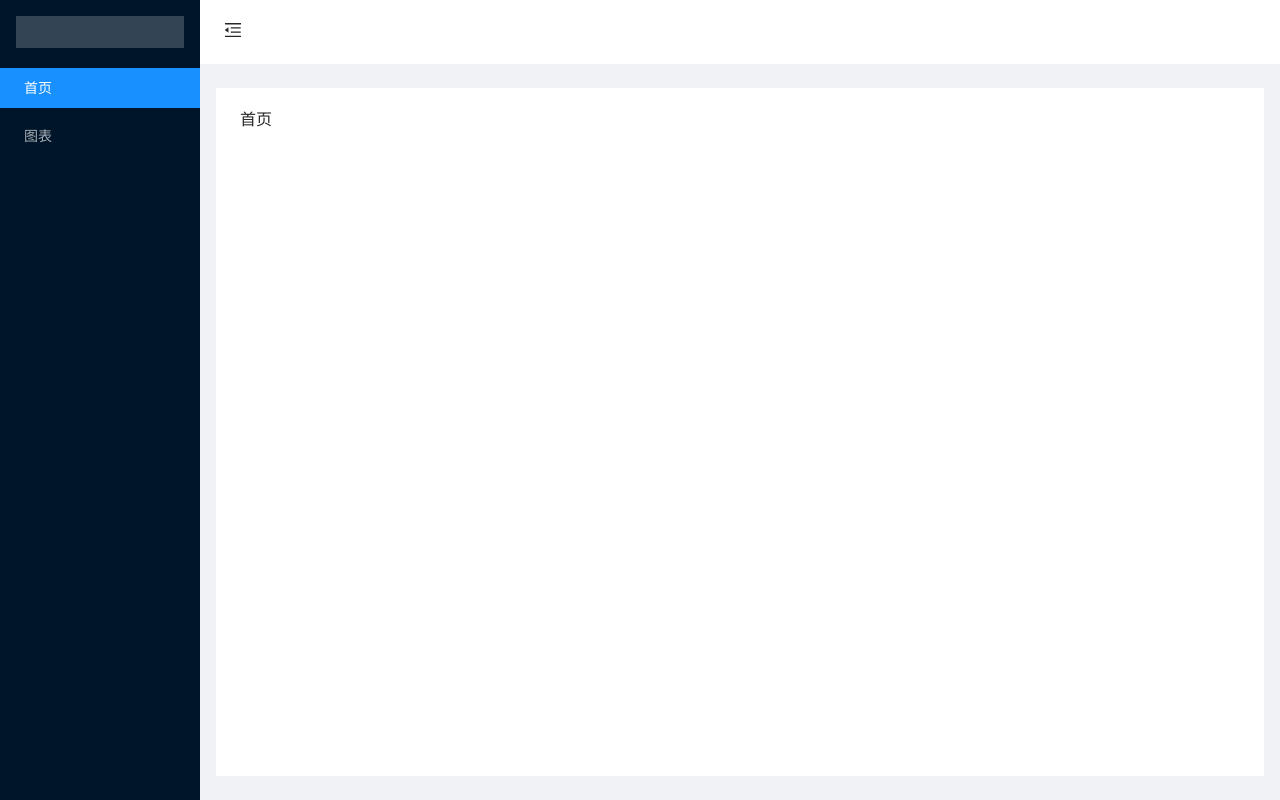
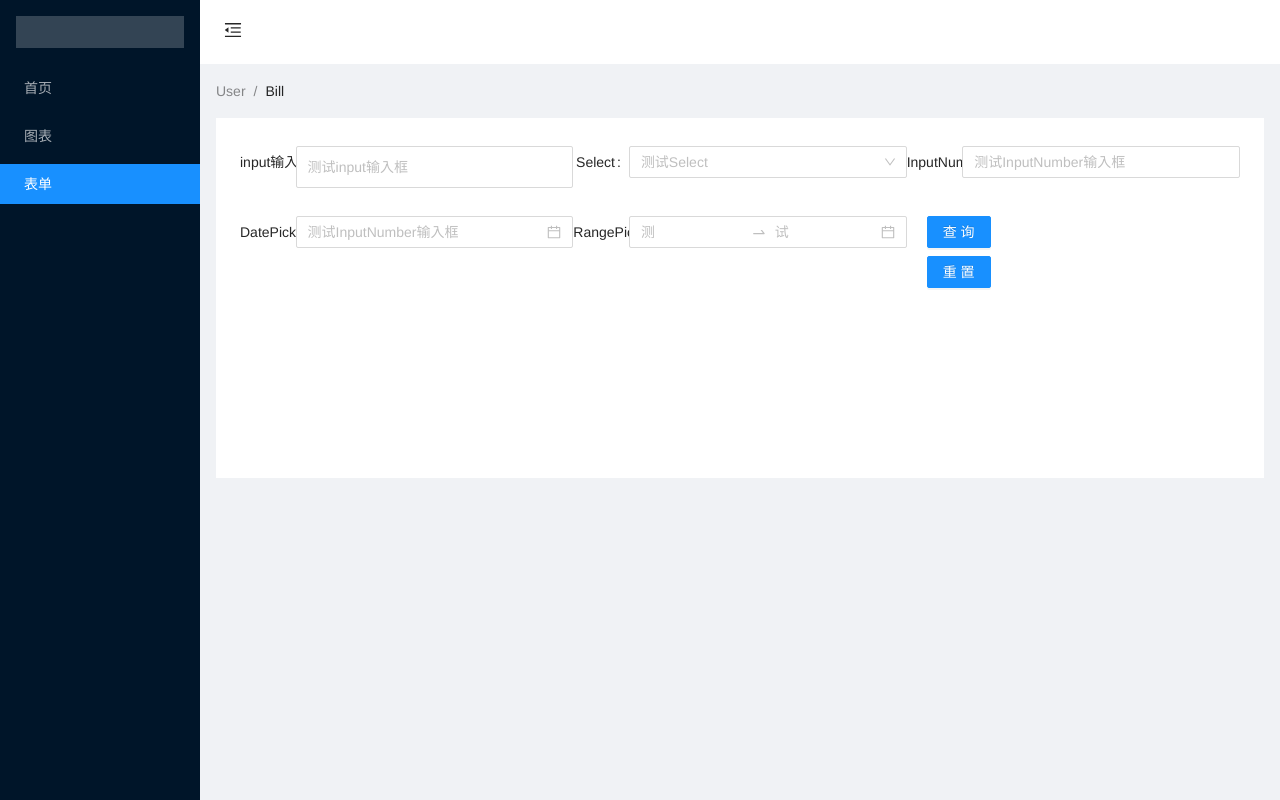
Before and after one commit to pengfeir/bs-frame, a React (Create React App) app: page /content/form in a window 1280 px wide. Before the commit this address led to /content/home. Built offline with nearby package versions, Linux system fonts and the light colour scheme.

Commit message:
fix(表单): 查询表单

```diff
--- /dev/null
+++ b/src/components/form/index.less
@@ -0,0 +1,11 @@
+.app-form {
+  .ant-picker {
+    width: 100%;
+  }
+  .ant-input-number {
+    width: 100%;
+  }
+  .ant-picker-range {
+    width: 100%;
+  }
+}
--- /dev/null
+++ b/src/components/form/index.tsx
@@ -0,0 +1,92 @@
+import React, { createElement, useState, useImperativeHandle } from 'react';
+import { Form, Row, Col, Button, Input, InputNumber, DatePicker, Select } from 'antd';
+import { SchemasItem, Schemas } from './interfance';
+import "./index.less"
+const { RangePicker } = DatePicker,
+  { Option } = Select,
+  formObj: any = {
+    "Input": Input,
+    "InputNumber": InputNumber,
+    "DatePicker": DatePicker,
+    "RangePicker": RangePicker,
+    "Select": Select,
+    "Option": Option,
+  },
+  AppSelect: React.FC<SchemasItem> = ({ onChange, ...props }) => {
+    console.log("MySelect", "render", props)
+    const { type, children: { type: childrenType, options } } = props
+    const onSelectChange = (e: string | number) => {
+      sendValue(e)
+    };
+    const sendValue = (v: string | number) => {
+      if (onChange) onChange(v)
+    }
+    let children = options.reduce((childrens: any, cur: any, i: number) => {
+      childrens.push(createElement(formObj[childrenType], { key: i, value: cur.value }, cur.name))
+      return childrens
+    }, [])
+    return (
+      createElement(formObj[type], { ...props.props, onChange: onSelectChange }, children)
+    )
+  },
+  SchemaForm: React.FC<Schemas> = ({ schemas }, ref) => {
+    console.log(ref)
+    console.log("SchemaForm", "render", schemas)
+    // 此处注意useImperativeHandle方法的的第一个参数是目标元素的ref引用
+    const [form] = Form.useForm();
+    const onFinish = (fieldsValue: any) => {
+      console.log(fieldsValue, form)
+    };
+    const onFieldsChange = (value: any) => {
+      console.log(value, "onFieldsChange")
+    }
+    //2k屏刚好
+    const layout = {
+      labelCol: { span: 4 },
+      wrapperCol: { span: 20 },
+    };
+    return (
+      <Form name="schema_form" form={form} onFinish={onFinish} onFieldsChange={onFieldsChange} {...layout} className="app-form">
+        <Row>
+          {schemas.filter(v => v.type !== "Button").map((v: SchemasItem, i: number) =>
+            <Col span={v.span || 8} key={i}>
+              <Form.Item
+                name={v.name}
+                label={v.label}
+              >
+                {(() => {
+                  switch (v.type) {
+                    case 'Select':
+                      return <AppSelect {...v} />
+                    default:
+                      return createElement(formObj[v.type], { ...v.props }, null)
+                  }
+                })()}
+              </Form.Item>
+            </Col>
+          )}
+          <Col span={4}>
+            <Form.Item>
+              {schemas.filter(v => v.type === "Button").map((v, i) => {
+                switch (v.props.formtype) {
+                  case 'submit':
+                    return <Button type={v.props.btntype} key={i} {...v.props} htmlType="submit">
+                      {v.props.btnname}
+                    </Button>
+                  case 'reset':
+                    return <Button type={v.props.btntype} key={i} {...v.props} onClick={() => {
+                      form.resetFields();
+                    }}>
+                      {v.props.btnname}
+                    </Button>
+                  default:
+                    return null
+                }
+              })}
+            </Form.Item>
+          </Col>
+        </Row>
+      </Form >
+    )
+  };
+export default SchemaForm
--- /dev/null
+++ b/src/components/form/interfance.tsx
@@ -0,0 +1,20 @@
+interface Props {
+  placeholder?: string
+  allowClear?: boolean
+  btnname?: string
+  btntype?: "primary"
+  className?: string
+  formtype?: "submit" | "reset"
+}
+export interface SchemasItem {
+  type: string,
+  props: Props,
+  label?: string,
+  name?: string,
+  span?: number,
+  onChange?(v: string | number): void,
+  children?: any,
+}
+export interface Schemas {
+  schemas: SchemasItem[]
+}
--- a/src/container/content/index.tsx
+++ b/src/container/content/index.tsx
@@ -1,50 +1,42 @@
-import React, { Component } from 'react';
-import { Layout } from 'antd';
-import Menu from "@/container/menu";
+import React, { useState } from 'react';
+import { Layout, Breadcrumb } from 'antd';
+import SideMenu from "@/container/menu";
 import "./index.less";
 import {
   MenuUnfoldOutlined,
   MenuFoldOutlined,
 } from '@ant-design/icons';
 const { Header, Content, Sider } = Layout;
+const View: React.FC = props => {
+  const [state, setState] = useState({ collapsed: false });
 
-class content extends Component {
-  state = {
-    collapsed: false,
-  };
-
-  toggle = () => {
-    this.setState({
-      collapsed: !this.state.collapsed,
-    });
-  };
-  render() {
   return (
-      <Layout className="layout">
-        <Sider trigger={null} collapsible collapsed={this.state.collapsed}>
+    <Layout className="layout" >
+      <Sider trigger={null} collapsible collapsed={state.collapsed}>
         <div className="logo" />
-          <Menu></Menu>
+        <SideMenu></SideMenu>
       </Sider>
       <Layout className="site-layout">
         <Header className="site-layout-background" style={{ padding: 0 }}>
-            {React.createElement(this.state.collapsed ? MenuUnfoldOutlined : MenuFoldOutlined, {
+          {React.createElement(state.collapsed ? MenuUnfoldOutlined : MenuFoldOutlined, {
             className: 'trigger',
-              onClick: this.toggle,
+            onClick: () => setState({ collapsed: !state.collapsed }),
           })}
         </Header>
         <Content
-            className="site-layout-background"
           style={{
-              margin: '24px 16px',
-              padding: 24,
-              minHeight: 280,
+            margin: '0 16px'
           }}
-          >
-            {this.props.children}
+        ><Breadcrumb style={{ margin: '16px 0' }}>
+            <Breadcrumb.Item>User</Breadcrumb.Item>
+            <Breadcrumb.Item>Bill</Breadcrumb.Item>
+          </Breadcrumb>
+          <div className="site-layout-background" style={{ padding: 24, minHeight: 360 }}>
+            {props.children}
+          </div>
         </Content>
       </Layout>
-      </Layout>
-    );
+    </Layout >
+  )
 }
-}
-export default content;
+export default View;
--- a/src/container/login/index.tsx
+++ b/src/container/login/index.tsx
@@ -1,5 +1,5 @@
 import React from 'react';
-import { Form, Input, Button, Checkbox } from 'antd';
+import { Form, Input, Button } from 'antd';
 import "./index.less"
 const Login = () => {
   const [loginstatus, setLoginStatus] = React.useState<boolean>(false);
@@ -46,10 +46,6 @@ const Login = () => {
           <Input.Password />
         </Form.Item>
 
-        <Form.Item {...tailLayout} name="remember" valuePropName="checked">
-          <Checkbox>记住密码{loginstatus}</Checkbox>
-        </Form.Item>
-
         <Form.Item {...tailLayout}>
           <Button type="primary" htmlType="submit">
             登录
--- a/src/container/menu/index.tsx
+++ b/src/container/menu/index.tsx
@@ -1,25 +1,28 @@
-import React, { Component } from 'react';
-import {Menu} from 'antd';
+import React from 'react';
+import { Menu } from 'antd';
 import { NavLink } from "react-router-dom";
 const MENUARR = [
   {
-    path:"/content/home",key:"1",label:"首页"
+    path: "/content/home", key: "1", label: "首页"
   },
   {
-    path:"/content/chart",key:"2",label:"图表"
+    path: "/content/chart", key: "2", label: "图表"
+  },
+  {
+    path: "/content/form", key: "3", label: "表单"
   }
 ]
-class menu extends Component {
-  public render() {
-    return (
-      <Menu theme="dark" mode="inline" defaultSelectedKeys={['1']}>
-        {MENUARR.map(v=>{
-          return (<Menu.Item key={v.key}>
-          <NavLink to={ v.path }>{ v.label }</NavLink>
+const SideMenu: React.FC = () => {
+  let path = window.location.pathname,
+    pathKey = MENUARR.find(v => v.path === path) || MENUARR[0];
+  return (
+    <Menu theme="dark" mode="inline" defaultSelectedKeys={[pathKey.key]}>
+      {MENUARR.map(v => {
+        return (<Menu.Item key={v.key}>
+          <NavLink to={v.path}>{v.label}</NavLink>
         </Menu.Item>)
-        })}
-      </Menu>
-    );
-  }
+      })}
+    </Menu>
+  );
 }
-export default menu;
+export default SideMenu;
--- a/src/pages/chart/index.tsx
+++ b/src/pages/chart/index.tsx
@@ -1,9 +1,10 @@
 import React, { Component } from 'react';
+import { Input } from 'antd';
 class chart extends Component {
   public render() {
     return (
       <div>
-        图标页
+        <Input></Input>
       </div>
     );
   }
--- /dev/null
+++ b/src/pages/formDemo/index.less
@@ -0,0 +1,3 @@
+.reset {
+  margin-left: 20px;
+}
--- /dev/null
+++ b/src/pages/formDemo/index.tsx
@@ -0,0 +1,86 @@
+import React, { useState, useEffect, useRef } from 'react';
+import SchemaForm from "@/components/form";
+import { SchemasItem } from "@/components/form/interfance"
+import './index.less'
+const schemas: Array<SchemasItem> = [
+  {
+    label: "input输入框",
+    name: "appinput", type: "Input", props: {
+      placeholder: "测试input输入框",
+      allowClear: true
+    }
+  },
+  {
+    label: "Select",
+    name: "appselect", type: "Select", props: {
+      placeholder: "测试Select",
+      allowClear: true
+    },
+    children: {
+      type: "Option",
+      props: {
+        value: ""
+      },
+      options: [
+        { name: "name1", value: 1 },
+        { name: "name2", value: 2 },
+        { name: "name3", value: 3 },
+        { name: "name4", value: 4 }
+      ]
+    }
+  },
+  {
+    label: "InputNumber输入框",
+    name: "appinputnumber", type: "InputNumber", props: {
+      placeholder: "测试InputNumber输入框"
+    }
+  },
+  {
+    label: "DatePicker",
+    name: "appdatepicker", type: "DatePicker",
+    props: {
+      placeholder: "测试InputNumber输入框"
+    }
+  },
+  {
+    label: "RangePicker",
+    name: "apprangepicker", type: "RangePicker", props: {
+      placeholder: "测试DatePicker"
+    }
+  },
+  {
+    label: "",
+    type: "Button",
+    span: 5,
+    props: {
+      btnname: "查询",
+      className: "reset",
+      btntype: "primary",
+      formtype: "submit"
+    },
+  },
+  {
+    label: "",
+    type: "Button",
+    span: 5,
+    props: {
+      className: "reset",
+      btnname: "重置",
+      btntype: "primary",
+      formtype: "reset"
+    },
+  },
+]
+const FormDemo: React.FC<SchemasItem> = () => {
+  const inputEl = useRef(null);
+  console.log(inputEl, "inputEl")
+  useEffect(() => {
+    console.log('useRef')
+    console.log(inputEl.current)
+  }, [])
+  return <>
+    <SchemaForm schemas={schemas} />
+  </>
+}
+
+export default FormDemo;
--- a/src/pages/home/index.tsx
+++ /dev/null
@@ -1,11 +0,0 @@
-import React, { Component } from 'react';
-class Home extends Component {
-  public render() {
-    return (
-      <div>
-        首页
-      </div>
-    );
-  }
-}
-export default Home;
--- a/src/router/index.tsx
+++ b/src/router/index.tsx
@@ -1,27 +1,27 @@
-import React, { Component } from 'react';
+import React from 'react';
 import { BrowserRouter as Router, Route, Switch, Redirect } from "react-router-dom";
 import Login from "@/container/login"
-import App from "@/container"
+import Container from "@/container"
 import Content from "@/container/content"
 import Chart from "@/pages/chart"
-import Home from "@/pages/home"
+import Home from "@/pages/formDemo"
 interface Props {
   login: Boolean
 }
-export default class Routers extends Component<Props> {
-  public render() {
+const Routers: React.FC<Props> = props => {
   return (
     <Router>
-        <App>
+      <Container>
         <Switch>
           <Route path="/" render={() =>
-              this.props.login ?
+            props.login ?
               (<Switch>
                 <Route path="/content" render={() =>
                   <Content>
                     <Switch>
                       <Route path="/content/chart" component={Chart} />
                       <Route path="/content/home" component={Home} />
+                      <Route path="/content/form" component={Home} />
                       <Redirect to="/content/home" />
                     </Switch>
                   </Content>
@@ -37,8 +37,8 @@ export default class Routers extends Component<Props> {
               )
           } />
         </Switch>
-        </App>
+      </Container>
     </Router>
   );
 }
-}
+export default Routers
```
Also changed, not shown: src/container/index.tsx (+8 -9 lines). Lines whose indentation alone changed are shown as unchanged.
